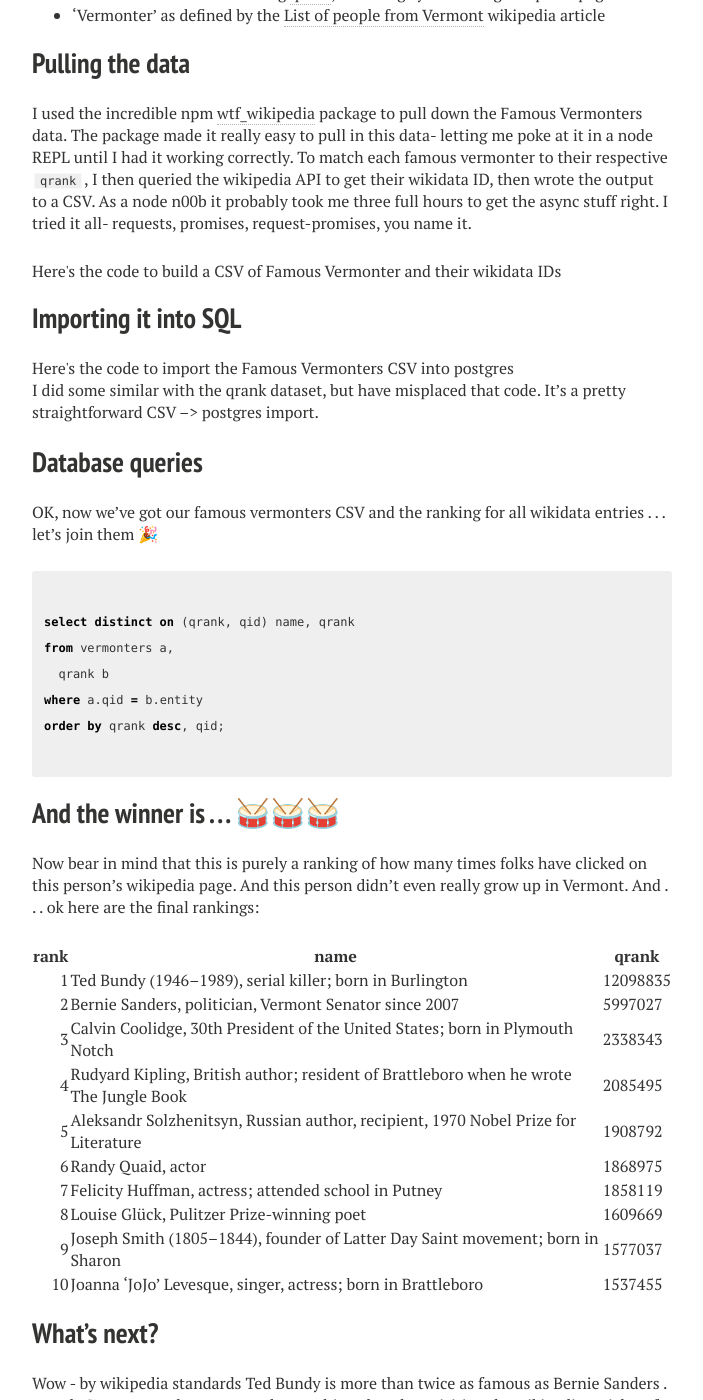
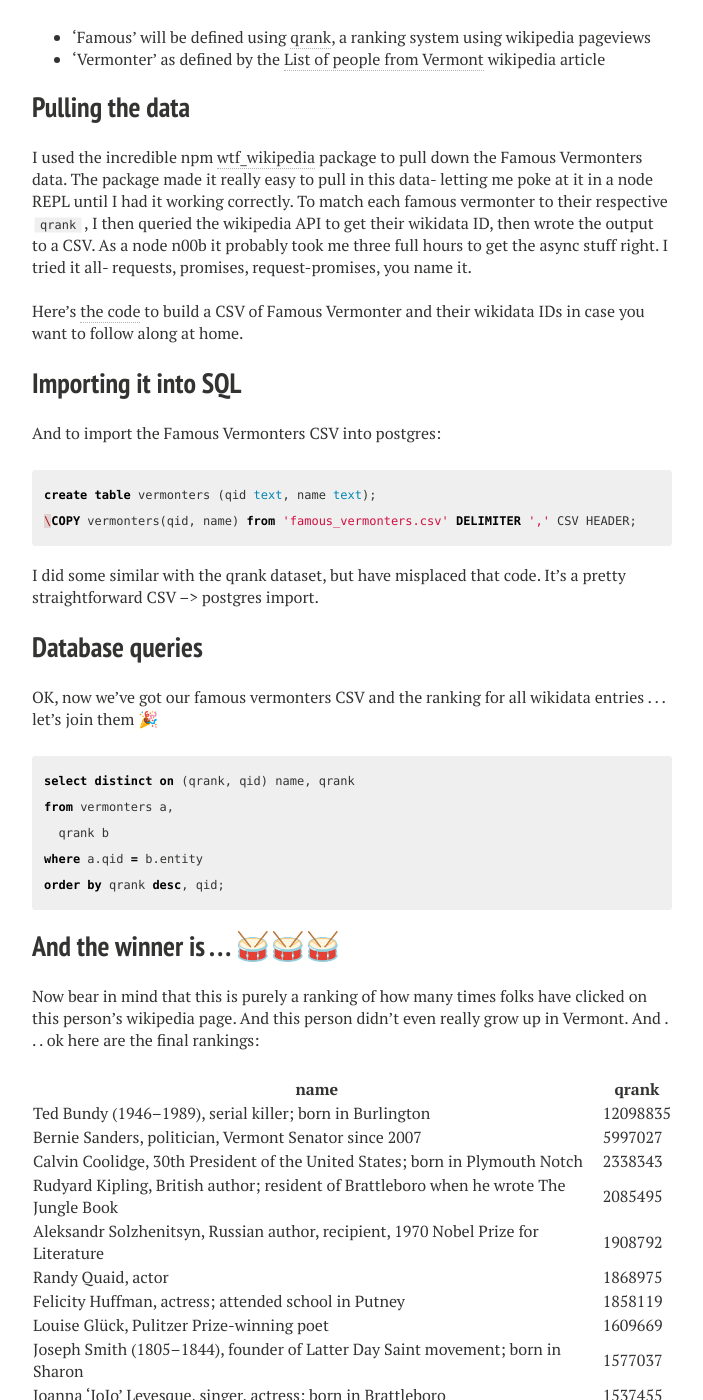
Before and after one commit to mappingvermont/blog, a Jekyll site: the page built from _posts/2021-11-27-famous-vermonters.md, in a window 1280 px wide and 1400 px high, scrolled down 421 px. Shown: the whole window, without its empty margins (288-991 px from the left). Built offline with Jekyll 4.4.1, drawn with Linux system fonts in a browser that asks for light colours; nearby versions of some CDN libraries; comment, search, counter and statistics services are not loaded.

Commit message:
formatting . . . while in production

````diff
--- a/_posts/2021-11-27-famous-vermonters.md
+++ b/_posts/2021-11-27-famous-vermonters.md
@@ -6,10 +6,10 @@
 description: "Ranking the people that have called Vermont home"
 ---
 
-It's been about four years since I've written here, and a lot has changed. My wife and I were married in July 2019, and we welcomed our daughter in April 2021. What a whirlwind! We like to keep the focus on mapping and Vermont here at this site, but I do feel very lucky and proud of our little family ❤️
-
-We've also just moved back to the state (July 2021) and I've got a million blog post ideas. I'll start with a straightforward one- who's the most famous Vermonter ever? Ethan Allen? Bernie Sanders? Calvin Coolidge? John Deere? John LeClair?
-
+It's been about four years since I've written here, and a lot has changed. My wife and I were married in July 2019, and we welcomed our daughter in April 2021. What a whirlwind! We like to keep the focus on mapping and Vermont here at this site, but I do feel very lucky and proud of our little family ❤️\\
+\\
+We've also just moved back to the state (July 2021) and I've got a million blog post ideas. I'll start with a straightforward one- who's the most famous Vermonter ever? Ethan Allen? Bernie Sanders? Calvin Coolidge? John Deere? John LeClair?\\
+\\
 And how do you define famous? And the classic question- how do you decide who is a _Vermonter_? I'm going to rely on wikipedia to enforce both of these standards. It's a little dubious, but we need some help:
 
 - 'Famous' will be defined using [qrank](https://github.com/brawer/wikidata-qrank), a ranking system using wikipedia pageviews
@@ -18,90 +18,19 @@
 
 ## Pulling the data
 
-I used the incredible npm [wtf_wikipedia](https://github.com/spencermountain/wtf_wikipedia) package to pull down the Famous Vermonters data. The package made it really easy to pull in this data- letting me poke at it in a node REPL until I had it working correctly. To match each famous vermonter to their respective `qrank`, I then queried the wikipedia API to get their wikidata ID, then wrote the output to a CSV. As a node n00b it probably took me three full hours to get the async stuff right. I tried it all- requests, promises, request-promises, you name it.
+I used the incredible npm [wtf_wikipedia](https://github.com/spencermountain/wtf_wikipedia) package to pull down the Famous Vermonters data. The package made it really easy to pull in this data- letting me poke at it in a node REPL until I had it working correctly. To match each famous vermonter to their respective `qrank`, I then queried the wikipedia API to get their wikidata ID, then wrote the output to a CSV. As a node n00b it probably took me three full hours to get the async stuff right. I tried it all- requests, promises, request-promises, you name it.\\
+\\
+Here's [the code](https://gist.github.com/mappingvermont/e744eca4308d2bd8b20e032054dc7ea6) to build a CSV of Famous Vermonter and their wikidata IDs in case you want to follow along at home.
 
-<details><summary>Here's the code to build a CSV of Famous Vermonter and their wikidata IDs</summary>
-
-
-```js
-const wtf = require('wtf_wikipedia')
-const rp = require('request-promise');
-const createCsvWriter = require('csv-writer').createObjectCsvWriter;
-
-const csvWriter = createCsvWriter({
-    path: 'famous_vermonters.csv',
-    header: [
-      {id: 'qid', title: 'qid'},
-      {id: 'name', title: 'name'}
-    ]
-});
-
-function parseWikiResponse(resp) {
-    var firstPage = Object.values(resp.query.pages)[0]
-
-    if ('pageprops' in firstPage) {
-        return firstPage.pageprops.wikibase_item
-    } else {
-        return null
-    }
-
-}
-
-function getNamesAndQids() {
-    var vermonters = []
-    var ps = []
-
-    wtf.fetch('List_of_people_from_Vermont').then((doc) => {
-        console.log("RUNNING")
-        doc.json().sections.map((section) => {
-
-
-            if (/^[A-Z]$/.test(section.title)) {
-                var section_list = [].concat.apply([], section.lists);
-
-                section_list.map((item) => {
-
-                    var wikiURL = encodeURI(`https://en.wikipedia.org/w/api.php?action=query&prop=pageprops&titles=${item.links[0].page}&format=json`)
-                    vermonters.push(item.text)
-                    ps.push(rp({
-                        uri: wikiURL,
-                        json: true
-                    }))
-                })
-
-            }
-        })
-
-        // https://stackoverflow.com/a/39507833/4355916
-        return Promise.all(ps)
-            .then((results) => {
-                csvWriter.writeRecords(results.map((e, i) => (
-                    {
-                        "name": vermonters[i],
-                        "qid": parseWikiResponse(e)
-                    })))
-            }).catch(err => console.log(err))
-    })
-}
-
-getNamesAndQids()
-```
-
-
-</details>
 
 ## Importing it into SQL
 
-<details><summary>Here's the code to import the Famous Vermonters CSV into postgres</summary>
+And to import the Famous Vermonters CSV into postgres:
 
 ```sql
 create table vermonters (qid text, name text);
 \COPY vermonters(qid, name) from 'famous_vermonters.csv' DELIMITER ',' CSV HEADER;
-
-
 ```
-
-</details>
 
 I did some similar with the qrank dataset, but have misplaced that code. It's a pretty straightforward CSV --> postgres import.
 
@@ -111,13 +40,11 @@
 OK, now we've got our famous vermonters CSV and the ranking for all wikidata entries . . . let's join them 🎉
 
 ```sql
-
 select distinct on (qrank, qid) name, qrank
 from vermonters a,
   qrank b
 where a.qid = b.entity
 order by qrank desc, qid;
-
 ```
 
 ## And the winner is . . . 🥁🥁🥁
@@ -125,18 +52,18 @@
 Now bear in mind that this is purely a ranking of how many times folks have clicked on this person's wikipedia page. And this person didn't even really grow up in Vermont. And . . . ok here are the final rankings:
 
 
-|rank | name | qrank|
-|---:|---|-----|
-|1 | Ted Bundy (1946–1989), serial killer; born in Burlington | 12098835|
-|2| Bernie Sanders, politician, Vermont Senator since 2007 |  5997027|
-|3| Calvin Coolidge, 30th President of the United States; born in Plymouth Notch |  2338343|
-|4| Rudyard Kipling, British author; resident of Brattleboro when he wrote The Jungle Book  |  2085495|
-|5| Aleksandr Solzhenitsyn, Russian author, recipient, 1970 Nobel Prize for Literature |  1908792|
-|6| Randy Quaid, actor |  1868975|
-|7| Felicity Huffman, actress; attended school in Putney |  1858119|
-|8| Louise Glück, Pulitzer Prize-winning poet |  1609669|
-|9| Joseph Smith (1805–1844), founder of Latter Day Saint movement; born in Sharon |  1577037|
-|10 | Joanna 'JoJo' Levesque, singer, actress; born in Brattleboro   |  1537455|
+| name | qrank|
+|---|-----|
+| Ted Bundy (1946–1989), serial killer; born in Burlington | 12098835|
+| Bernie Sanders, politician, Vermont Senator since 2007 |  5997027|
+| Calvin Coolidge, 30th President of the United States; born in Plymouth Notch |  2338343|
+| Rudyard Kipling, British author; resident of Brattleboro when he wrote The Jungle Book  |  2085495|
+| Aleksandr Solzhenitsyn, Russian author, recipient, 1970 Nobel Prize for Literature |  1908792|
+| Randy Quaid, actor |  1868975|
+| Felicity Huffman, actress; attended school in Putney |  1858119|
+| Louise Glück, Pulitzer Prize-winning poet |  1609669|
+| Joseph Smith (1805–1844), founder of Latter Day Saint movement; born in Sharon |  1577037|
+| Joanna 'JoJo' Levesque, singer, actress; born in Brattleboro   |  1537455|
 
 ## What's next?
 
````
Also changed, not shown: Gemfile (line endings or trailing spaces).
